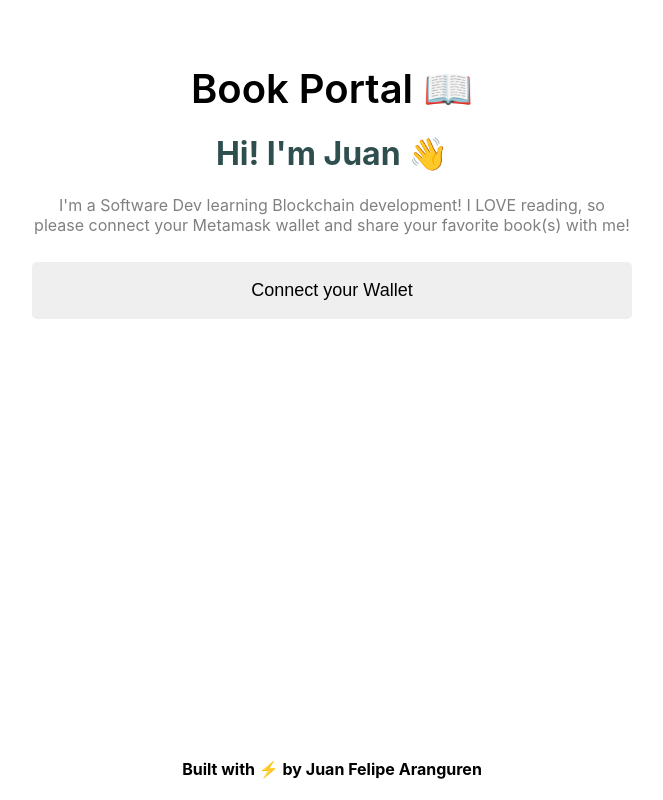
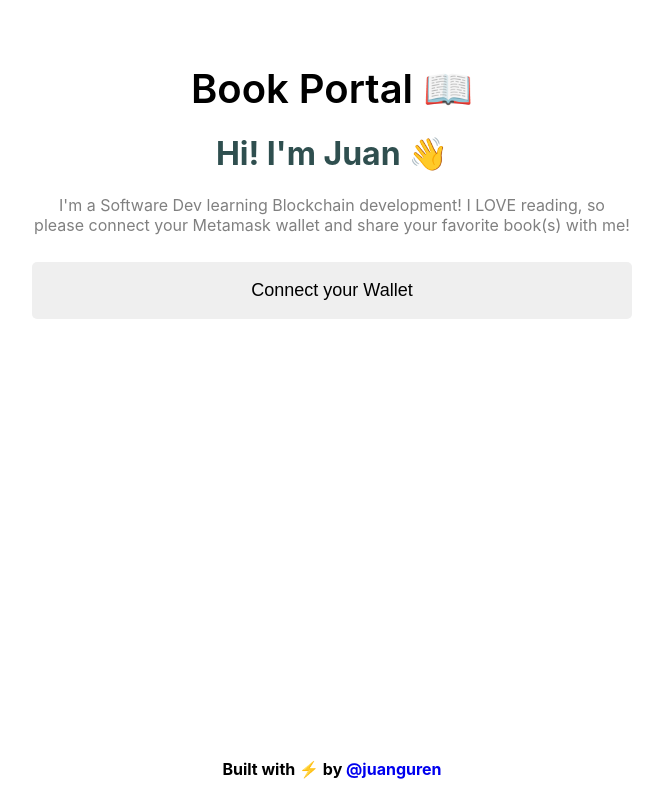
Before and after one commit to juanguren/BookPortal, a React (Create React App) app in the folder wave_visuals/: page / in a window 1280 px wide. Shown: the whole page, without its empty margins (308-971 px from the left). Built offline with nearby package versions, Linux system fonts and the light colour scheme.

Commit message:
Included personal Twitter handle

```diff
--- a/wave_visuals/src/App.js
+++ b/wave_visuals/src/App.js
@@ -182,7 +182,15 @@ function App() {
         </div>
       </div>
       <footer>
-        <h4>Built with ⚡ by Juan Felipe Aranguren</h4>
+        <h4>
+          Built with ⚡ by{' '}
+          <a
+            style={{ textDecoration: 'none' }}
+            href='https://twitter.com/juanguren'
+          >
+            @juanguren
+          </a>
+        </h4>
       </footer>
       {bookTotals ? <BookResults data={bookTotals} /> : null}
     </div>
```
